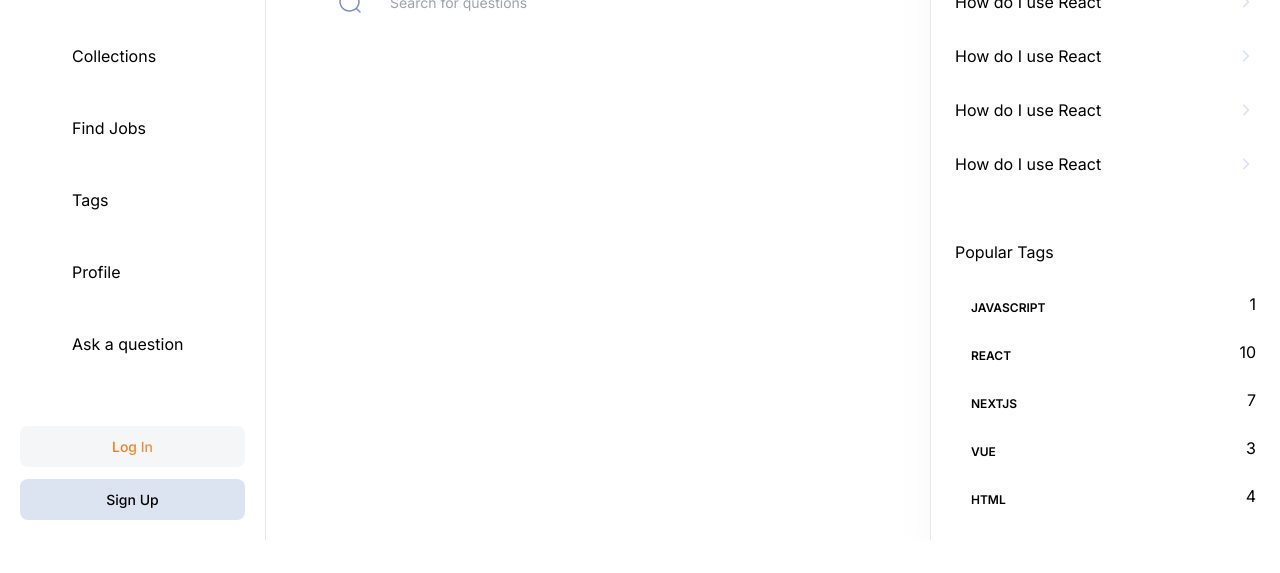
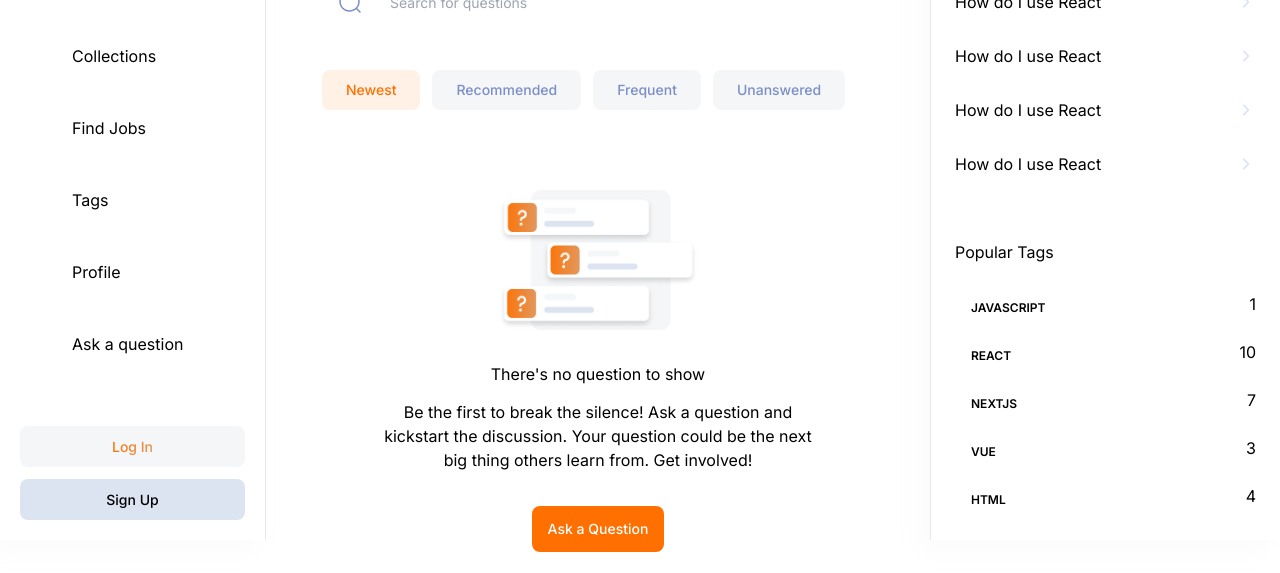
Before and after one commit to aaronjsharp/code_overflow, a Next.js app: page / in a window 1280 px wide. Shown: the part 260-833 px from the top of the page. Before the commit the page ends 800 px from the top, so only its background shows below. Built offline with nearby package versions, Linux system fonts and the light colour scheme; no server answers.

Commit message:
Add HomeFilters and NoResults components

```diff
--- a/app/(root)/(home)/page.tsx
+++ b/app/(root)/(home)/page.tsx
@@ -1,25 +1,73 @@
-import Filter from "@/components/shared/Filter";
-import LocalSearchbar from "@/components/shared/search/LocalSearchbar";
-import { Button } from "@/components/ui/button";
-import { HomePageFilters } from "@/constants/filters";
-import Link from "next/link";
+import HomeFilters from '@/components/home/HomeFilters';
+import Filter from '@/components/shared/Filter';
+import NoResult from '@/components/shared/NoResult';
+import LocalSearchbar from '@/components/shared/search/LocalSearchbar';
+import { Button } from '@/components/ui/button';
+import { HomePageFilters } from '@/constants/filters';
+import Link from 'next/link';
+
+const questions = [
+  // {
+  //   _id: 1,
+  //   title: 'How do I write SQL?',
+  //   tags: [
+  //     {
+  //       _id: 1,
+  //       name: 'sql',
+  //     },
+  //   ],
+  //   author: 'John Doe',
+  //   upvotes: 10,
+  //   views: 100,
+  //   answers: 3,
+  //   createdAt: '2021-09-01T12:00:00.000Z',
+  // },
+  // {
+  //   _id: 2,
+  //   title: 'How does React work?',
+  //   tags: [
+  //     {
+  //       _id: 2,
+  //       name: 'react',
+  //     },
+  //   ],
+  //   author: 'Sally Doe',
+  //   upvotes: 10,
+  //   views: 50,
+  //   answers: 17,
+  //   createdAt: '2021-09-01T12:00:00.000Z',
+  // },
+  // {
+  //   _id: 3,
+  //   title: 'How does Vue work?',
+  //   tags: [
+  //     {
+  //       _id: 3,
+  //       name: 'vue',
+  //     },
+  //   ],
+  //   author: 'John Smith',
+  //   upvotes: 10,
+  //   views: 99,
+  //   answers: 10,
+  //   createdAt: '2021-09-01T12:00:00.000Z',
+  // },
+];
 
 export default function Home() {
   return (
     <>
-      <div className="flex w-full flex-col-reverse justify-between gap-4 sm:flex-row sm:items-center">
-        <h1 className="h1-bold text-dark100_light900">
-          All Questions
-        </h1>
+      <div className='flex w-full flex-col-reverse justify-between gap-4 sm:flex-row sm:items-center'>
+        <h1 className='h1-bold text-dark100_light900'>All Questions</h1>
 
-        <Link href='/ask-question' className="flex justify-end max-sm:w-full">
-          <Button className="primary-gradient min-h-[46px] px-4 py-3 !text-light-900">
+        <Link href='/ask-question' className='flex justify-end max-sm:w-full'>
+          <Button className='primary-gradient min-h-[46px] px-4 py-3 !text-light-900'>
             Ask a Question
           </Button>
         </Link>
       </div>
 
-      <div className="mt-11 flex justify-between gap-5 max-sm:flex-col sm:items-center">
+      <div className='mt-11 flex justify-between gap-5 max-sm:flex-col sm:items-center'>
         <LocalSearchbar
           route='/'
           iconPosition='left'
@@ -34,6 +82,19 @@ export default function Home() {
           containerClasses='hidden max-md:flex'
         />
       </div>
+
+      <HomeFilters />
+
+      <div className='mt-10 flex w-full flex-col gap-6'>
+        {questions.length > 0
+          ? questions.map((question) => 'QuestionCard')
+          : <NoResult
+            title="There's no question to show"
+            description='Be the first to break the silence! Ask a question and kickstart the discussion. Your question could be the next big thing others learn from. Get involved!'
+            link='/ask-question'
+            linkTitle='Ask a Question'
+            />}
+      </div>
     </>
-  )
+  );
 }
--- /dev/null
+++ b/components/home/HomeFilters.tsx
@@ -0,0 +1,24 @@
+"use client"
+
+import { HomePageFilters } from '@/constants/filters'
+import React from 'react'
+import { Button } from '../ui/button'
+
+const HomeFilters = () => {
+  const active = 'newest'
+  return (
+    <div className='mt-10 flex-wrap gap-3 md:flex hidden'>
+      {HomePageFilters.map((item) => (
+        <Button
+          key={item.value}
+          onClick={() => {}}
+          className={`body-medium rounded-lg px-6 py-3 capitalize shadow-none ${active === item.value ? 'bg-primary-100 text-primary-500' : 'bg-light-800 text-light-500'}`}
+        >
+          {item.name}
+        </Button>
+      ))}
+    </div>
+  )
+}
+
+export default HomeFilters
--- /dev/null
+++ b/components/shared/NoResult.tsx
@@ -0,0 +1,52 @@
+import Image from 'next/image';
+import Link from 'next/link';
+import React from 'react';
+import { Button } from '../ui/button';
+
+interface NoResultProps {
+  title: string;
+  description: string;
+  link: string;
+  linkTitle: string;
+}
+
+const NoResult = ({
+  title,
+  description,
+  link,
+  linkTitle
+}: NoResultProps) => {
+  return (
+    <div className='mt-10 flex w-full flex-col items-center justify-center'>
+      <Image
+        src='/assets/images/light-illustration.png'
+        alt='No result illustration'
+        height={270}
+        width={200}
+        className='block object-contain dark:hidden'
+      />
+
+      <Image
+        src='/assets/images/dark-illustration.png'
+        alt='No result illustration'
+        height={270}
+        width={200}
+        className='hidden object-contain dark:flex'
+      />
+
+      <h2 className='h2-bold text-dark200_light900 mt-8'>
+        {title}
+      </h2>
+      <p className='body-regular text-dark500_light700 my-3.5 max-w-md text-center'>
+        {description}
+      </p>
+      <Link href={link}>
+        <Button className='paragraph-medium mt-5 min-h-[46px] rounded-lg bg-primary-500 px-4 py-3 text-light-900 hover:bg-primary-500 dark:bg-primary-500 dark:text-light-900'>
+          {linkTitle}
+        </Button>
+      </Link>
+    </div>
+  );
+};
+
+export default NoResult;
```
